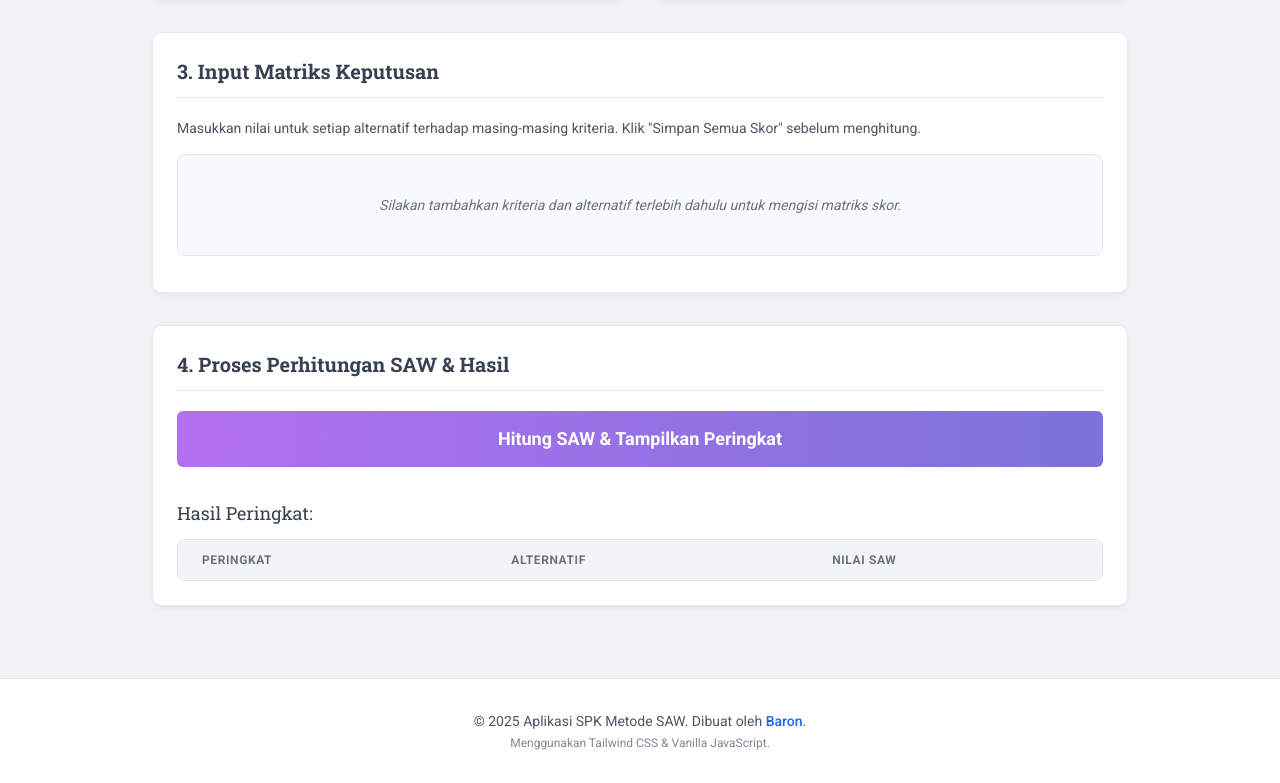
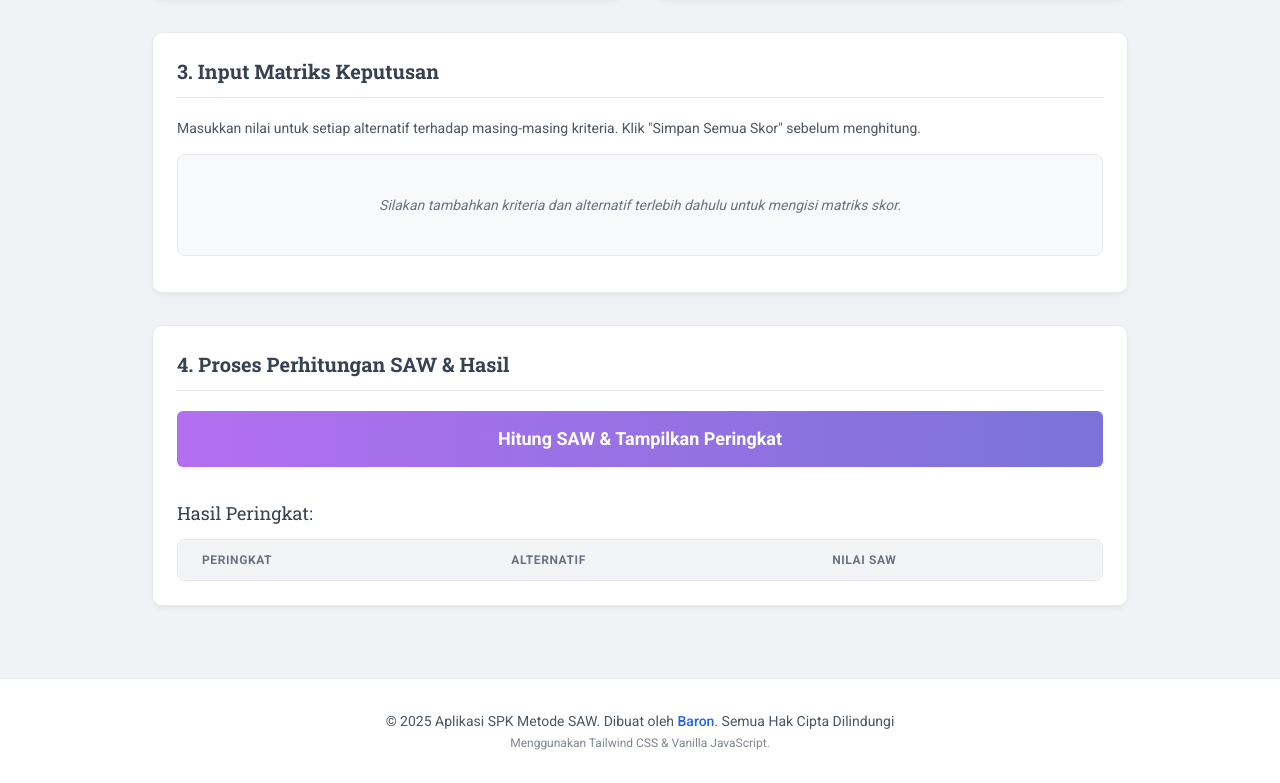
Before and after one commit to kylorond/panguluh, a plain HTML site: page index.html in a window 1280 px wide. Shown: the part 1738-2521 px from the top of the page. Drawn offline with nearby package versions, Linux system fonts and the light colour scheme.

Commit message:
Update index.html

```diff
--- a/index.html
+++ b/index.html
@@ -181,7 +181,7 @@
 
     <footer class="mt-12 bg-white text-gray-600 py-8 text-center border-t border-gray-200 transition-colors duration-300">
         <div class="container mx-auto px-4">
-            <p class="text-sm">&copy; <span id="currentYear"></span> Aplikasi SPK Metode SAW. Dibuat oleh <a href="https://instagram.com/baronnnd_" target="_blank" rel="noopener noreferrer" class="text-blue-600 hover:text-blue-700 font-medium">Baron</a>.</p>
+            <p class="text-sm">&copy; <span id="currentYear"></span> Aplikasi SPK Metode SAW. Dibuat oleh <a href="https://instagram.com/baronnnd_" target="_blank" rel="noopener noreferrer" class="text-blue-600 hover:text-blue-700 font-medium">Baron</a>. Semua Hak Cipta Dilindungi</p>
             <p class="text-xs mt-1 opacity-70">Menggunakan Tailwind CSS & Vanilla JavaScript.</p>
         </div>
     </footer>
```
